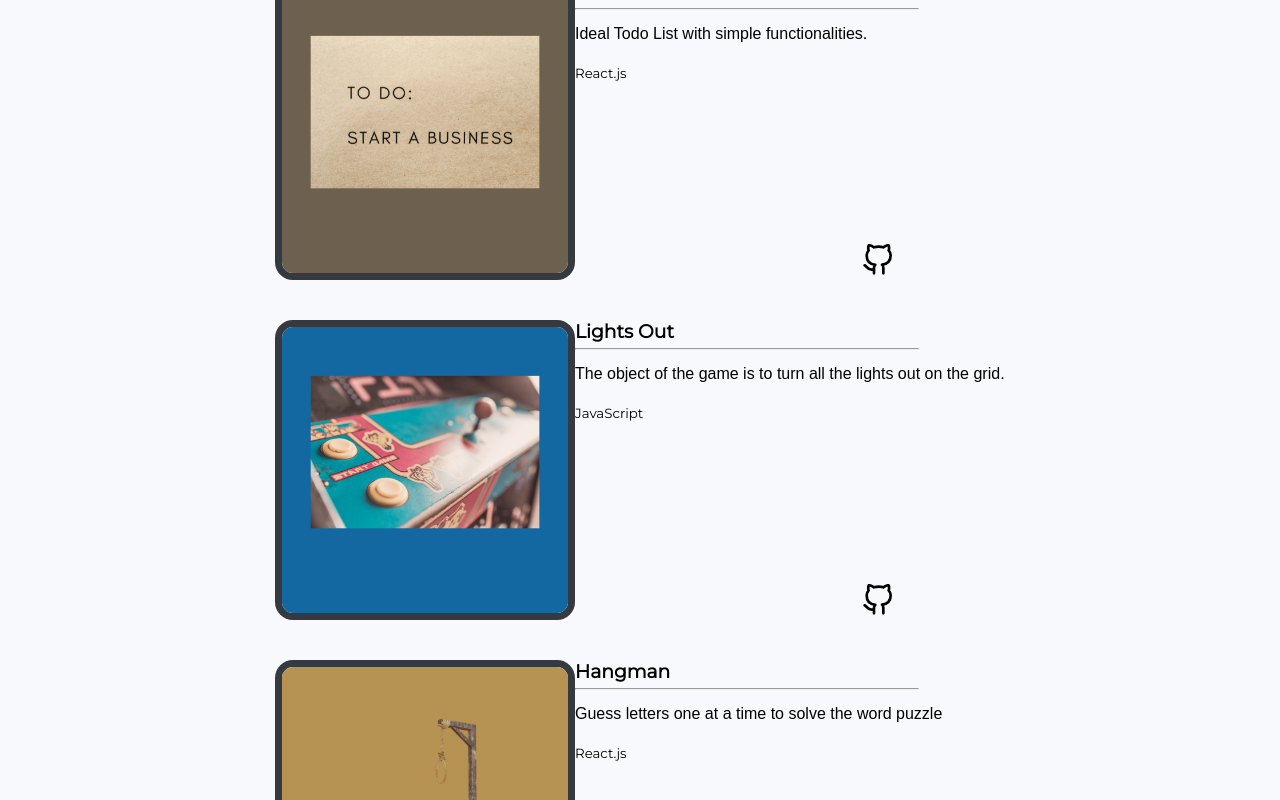
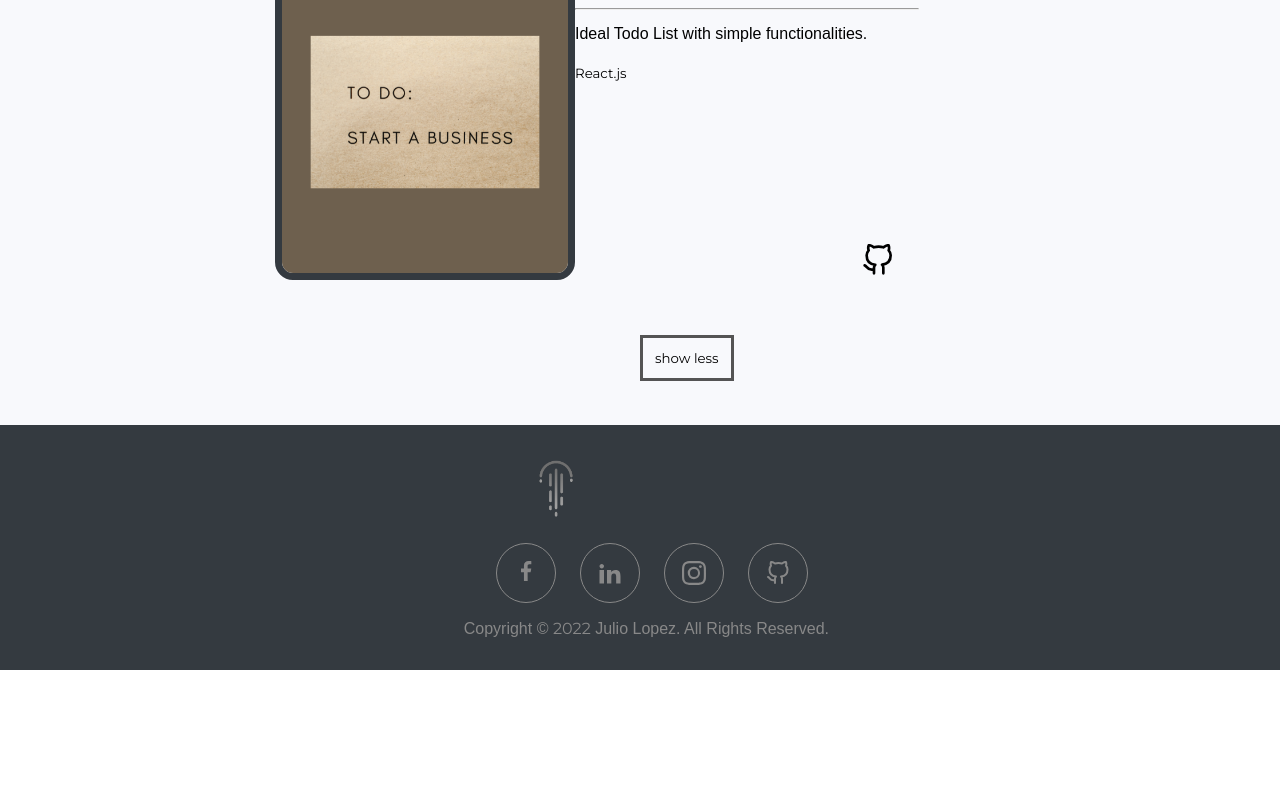
Before and after one commit to JulioCLop/my-website, a React (Create React App) app: page /projects in a window 1280 px wide. Shown: the part 3338-4138 px from the top of the page. After the commit the page ends 4008 px from the top, so only its background shows below. Built offline with nearby package versions, Linux system fonts and the light colour scheme.

Commit message:
added see more functionality for viewing projects

```diff
--- a/src/components/ProjectPage_Components/SectionThree.js
+++ b/src/components/ProjectPage_Components/SectionThree.js
@@ -6,10 +6,13 @@ import {FiGithub} from 'react-icons/fi';
 
 const SectionThree = ({allCategories,setProjects,projects,isProjects,categories}) => {
     const [value, setValue]= useState(0);
+    const [seeMore, setSeeMore] = useState(true);
+
 
     const filterItems = (type) => {
         if(type === 'all'){
             setProjects(projects)
+            setSeeMore(true)
             return;
         }
         const newItems = projects.filter(item=> item.type === type)
@@ -22,7 +25,8 @@ const SectionThree = ({allCategories,setProjects,projects,isProjects,categories}
             setValue(index);
 
     };
- console.log(value)
+    const seeMoreFunction = seeMore ? isProjects.slice(0,5) : isProjects;
+
   return (
     <section className={classes["section-three_project"]}>
     <div className={classes["section-three_project_header"]}>
@@ -45,9 +49,9 @@ const SectionThree = ({allCategories,setProjects,projects,isProjects,categories}
        })}
 
     </div>
-    <main>
+    <main className={classes.projects}>
         {
-            isProjects.map(items => {
+            seeMoreFunction.map(items => {
                 return(
                     <div className={classes.mainProjectContainer}>
                         <div className={classes.containerOne}>
@@ -64,10 +68,14 @@ const SectionThree = ({allCategories,setProjects,projects,isProjects,categories}
                                 <a target='_blank' rel='noreferrer' href={items.projectLink}><FiGithub className={classes.icon}/></a>
                             </div>
                         </div>
+
                     </div>
                 )
             })
+
         }
+        {isProjects.length >= 4 && <button className={classes.seeMoreBtn} onClick={()=> setSeeMore(prev => !prev)}>{!seeMore? 'show more': 'show less'}</button> }
+
     </main>
     </section>
   )
--- a/src/components/ProjectPage_Components/SectionThree.module.css
+++ b/src/components/ProjectPage_Components/SectionThree.module.css
@@ -50,6 +50,21 @@
 
 .active-btn{
     color: #002bdc;
+
+}
+
+.projects{
+    position: relative;
+}
+.seeMoreBtn{
+border: #545454 3px solid;
+padding:12px;
+background-color: transparent;
+position: absolute;
+left: 50%;
+margin-top: 35px;
+
+
 
 }
 .active-btn:after{
--- a/src/pages/ProjectPage/ProjectPage.js
+++ b/src/pages/ProjectPage/ProjectPage.js
@@ -12,8 +12,6 @@ import SectionThree from "../../components/ProjectPage_Components/SectionThree";
 
 
 const allCategories =['all',...new Set(projects.map( item=> item.type)) ]
-
-console.log(allCategories)
 
 
 const ProjectPage = () => {
```
